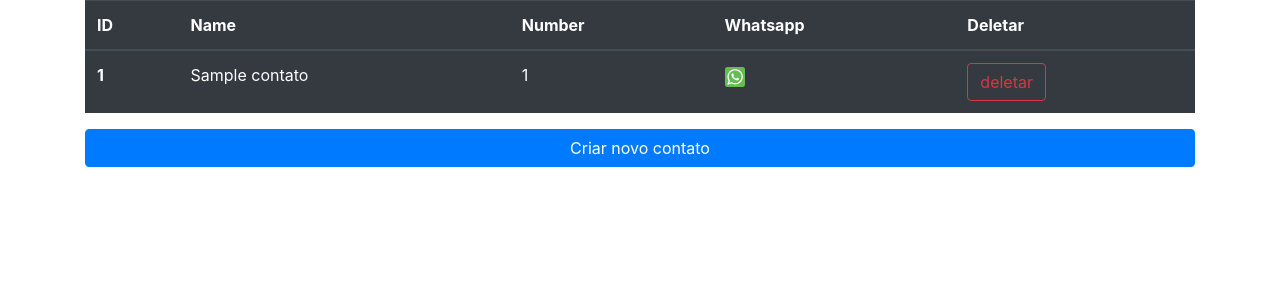
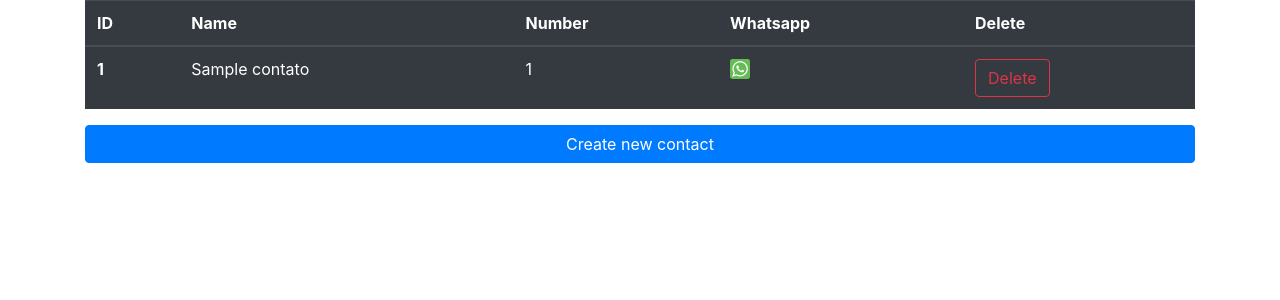
Before and after one commit to luisflaviomf/Phone-book-in-Django, a Django app: page / in a window 1280 px wide. Shown: the top 300 px of the page. Run offline with Django 3.2, Linux system fonts and the light colour scheme; tables that the repository leaves empty hold one stand-in row (values such as "Sample post"); some libraries are stand-ins or nearby versions.

Commit message:
Fixing bug

```diff
--- a/templates/base.html
+++ b/templates/base.html
@@ -1,9 +1,9 @@
 {% load static %}
-<!DOCTYPE html>
+
 <html lang="en">
     <meta charset="UTF-8">
     <meta name="viewport" content="width=device-width, initial-scale=1, shrink-to-fit=no">
-    <title>Agenda telefonica</title>
+    <title>Phonebook in Django</title>
     <link rel="stylesheet" href="https://stackpath.bootstrapcdn.com/bootstrap/4.3.1/css/bootstrap.min.css" integrity="sha384-ggOyR0iXCbMQv3Xipma34MD+dH/1fQ784/j6cY/iJTQUOhcWr7x9JvoRxT2MZw1T" crossorigin="anonymous">
     <script src="https://code.jquery.com/jquery-3.3.1.slim.min.js" integrity="sha384-q8i/X+965DzO0rT7abK41JStQIAqVgRVzpbzo5smXKp4YfRvH+8abtTE1Pi6jizo" crossorigin="anonymous"></script>
     <script src="https://cdnjs.cloudflare.com/ajax/libs/popper.js/1.14.7/umd/popper.min.js" integrity="sha384-UO2eT0CpHqdSJQ6hJty5KVphtPhzWj9WO1clHTMGa3JDZwrnQq4sF86dIHNDz0W1" crossorigin="anonymous"></script>
--- a/templates/index.html
+++ b/templates/index.html
@@ -9,7 +9,7 @@
               <th scope="col">Name</th>
               <th scope="col">Number</th>
               <th scope="col">Whatsapp</th>
-              <th scope="col">Deletar</th>
+              <th scope="col">Delete</th>
             </tr>
           </thead>
           <tbody>
@@ -18,15 +18,15 @@
               <th scope="row">{{contato.id}}</th>
               <td>{{contato}}</td>
               <td>{{contato.number}}</td>
-              <td><a href="https://api.whatsapp.com/send?phone={{ contato.number }}&text=Olá, Tudo bem?"><img src="{% static 'img/iconfinder_whatsapp.png' %}"></a></td>
-                <td><a class="btn btn-outline-danger" href="{% url 'contatodelete' contato.id %}">deletar</a></td>
+              <td><a href="https://api.whatsapp.com/send?phone={{ contato.number }}&text=Hello!"><img src="{% static 'img/iconfinder_whatsapp.png' %}"></a></td>
+                <td><a class="btn btn-outline-danger" href="{% url 'contatodelete' contato.id %}">Delete</a></td>
             </tr>
           {% endfor %}
 
           </tbody>
 
         </table>
-        <a href="{% url 'contatocriar' %}"><button type="button" class="btn btn-primary table">Criar novo contato</button></a>
+        <a href="{% url 'contatocriar' %}"><button type="button" class="btn btn-primary table">Create new contact</button></a>
 
 
 {% endblock %}
```
Also changed, not shown: templates/contatocriar.html (+2 -10 lines), templates/contatodelete.html (+12 -11 lines).
